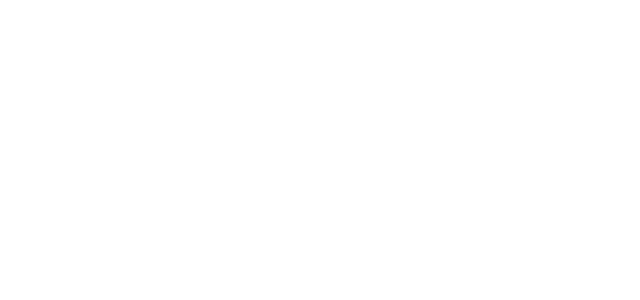
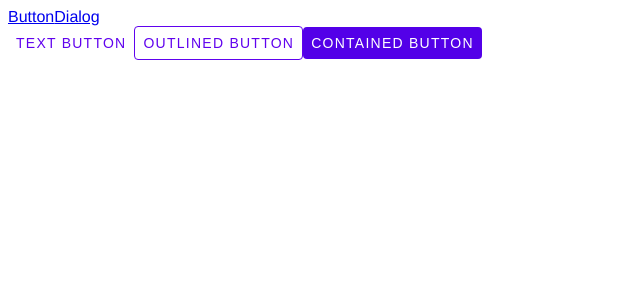
Before and after one commit to luohuidong/unify-ui, a Vue app: page /button in a window 1280 px wide. Before the commit this address had no page. Shown: the top 300 px of the page, without its empty margins (0-640 px from the left). Built offline with nearby package versions, Linux system fonts and the light colour scheme.

Commit message:
feat: 添加 dialog example 页面

```diff
--- a/src/App.vue
+++ b/src/App.vue
@@ -1,7 +1,15 @@
 <script setup lang="ts"></script>
 
 <template>
-  <router-view></router-view>
+  <div :class="$style.container">
+    <div>
+      <router-link to="/button">Button</router-link>
+      <router-link to="/dialog">Dialog</router-link>
+    </div>
+    <div :class="$style.main">
+      <router-view></router-view>
+    </div>
+  </div>
 </template>
 
 <style>
@@ -14,3 +22,11 @@
   justify-content: center;
 }
 </style>
+
+<style module>
+.container {
+  width: 100%;
+  display: flex;
+  flex-direction: column;
+}
+</style>
--- /dev/null
+++ b/src/pages/DialogExample.vue
@@ -0,0 +1,38 @@
+<script setup lang="ts">
+import { ref } from "vue";
+import Dialog from "@/components/Dialog";
+import Button from "@/components/Button";
+
+const visible = ref(false);
+
+function handleButtonClick() {
+  console.log("test");
+  visible.value = true;
+}
+
+function handleConfirm() {
+  visible.value = false;
+}
+
+function handleCancel() {
+  visible.value = false;
+}
+
+function handleKeyboardEscapeKey() {
+  visible.value = false;
+}
+</script>
+
+<template>
+  <div>
+    <Button text="打开 Dialog" @click="handleButtonClick"></Button>
+    <Dialog
+      :visible="visible"
+      title="提示"
+      supporting-text="是否确定删除该记录？"
+      @click:confirm-button="handleConfirm"
+      @click:cancel-button="handleCancel"
+      @press:keyboard-escape-key="handleKeyboardEscapeKey"
+    ></Dialog>
+  </div>
+</template>
--- a/src/pages/index.ts
+++ b/src/pages/index.ts
@@ -5,8 +5,20 @@ const router = createRouter({
   routes: [
     {
       path: "/",
+      name: "Home",
+      redirect: {
+        name: "Button",
+      },
+    },
+    {
+      path: "/button",
       name: "Button",
       component: () => import("./ButtonExample.vue"),
+    },
+    {
+      path: "/dialog",
+      name: "Dialog",
+      component: () => import("./DialogExample.vue"),
     },
   ],
 });
```
